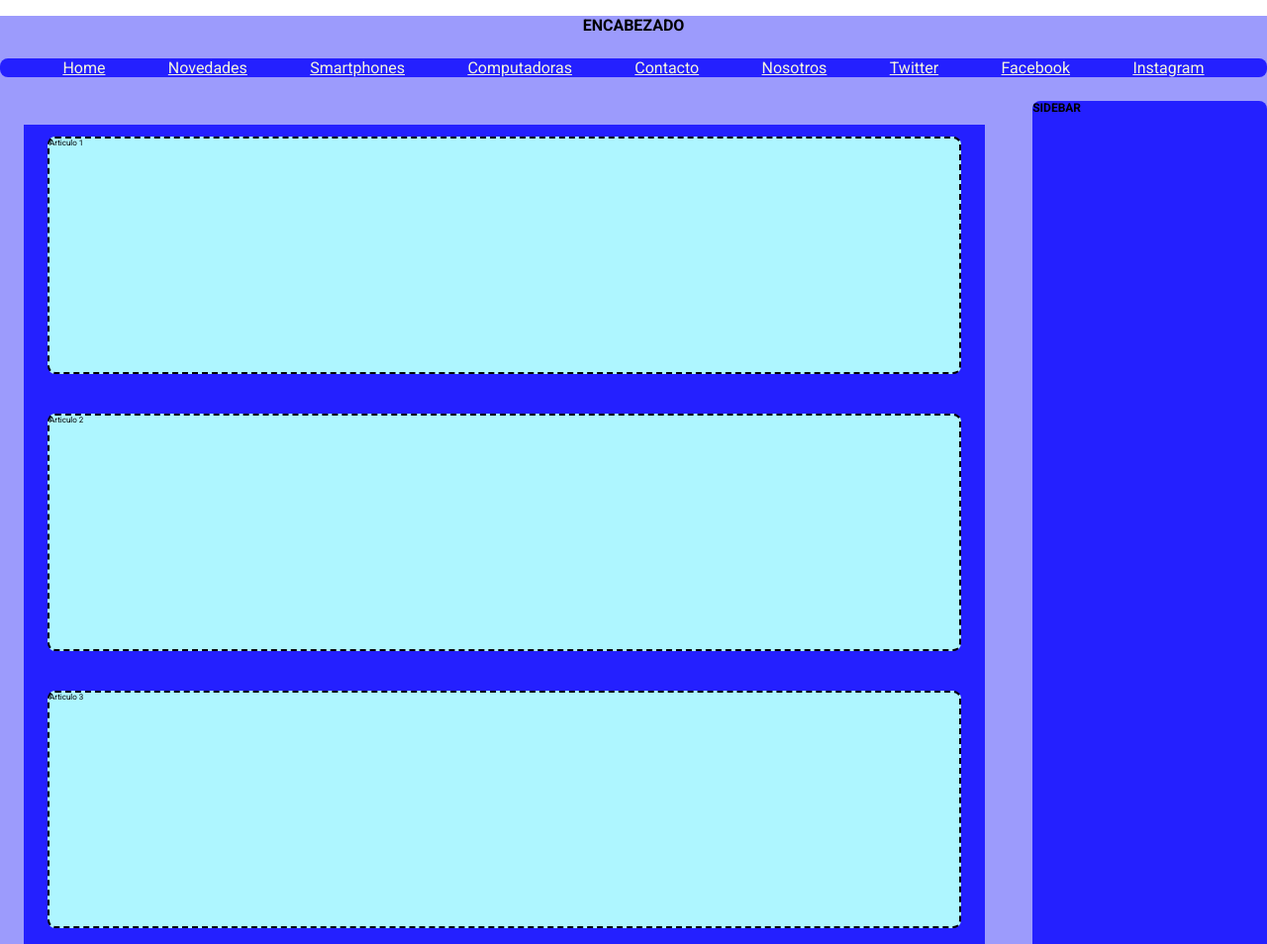
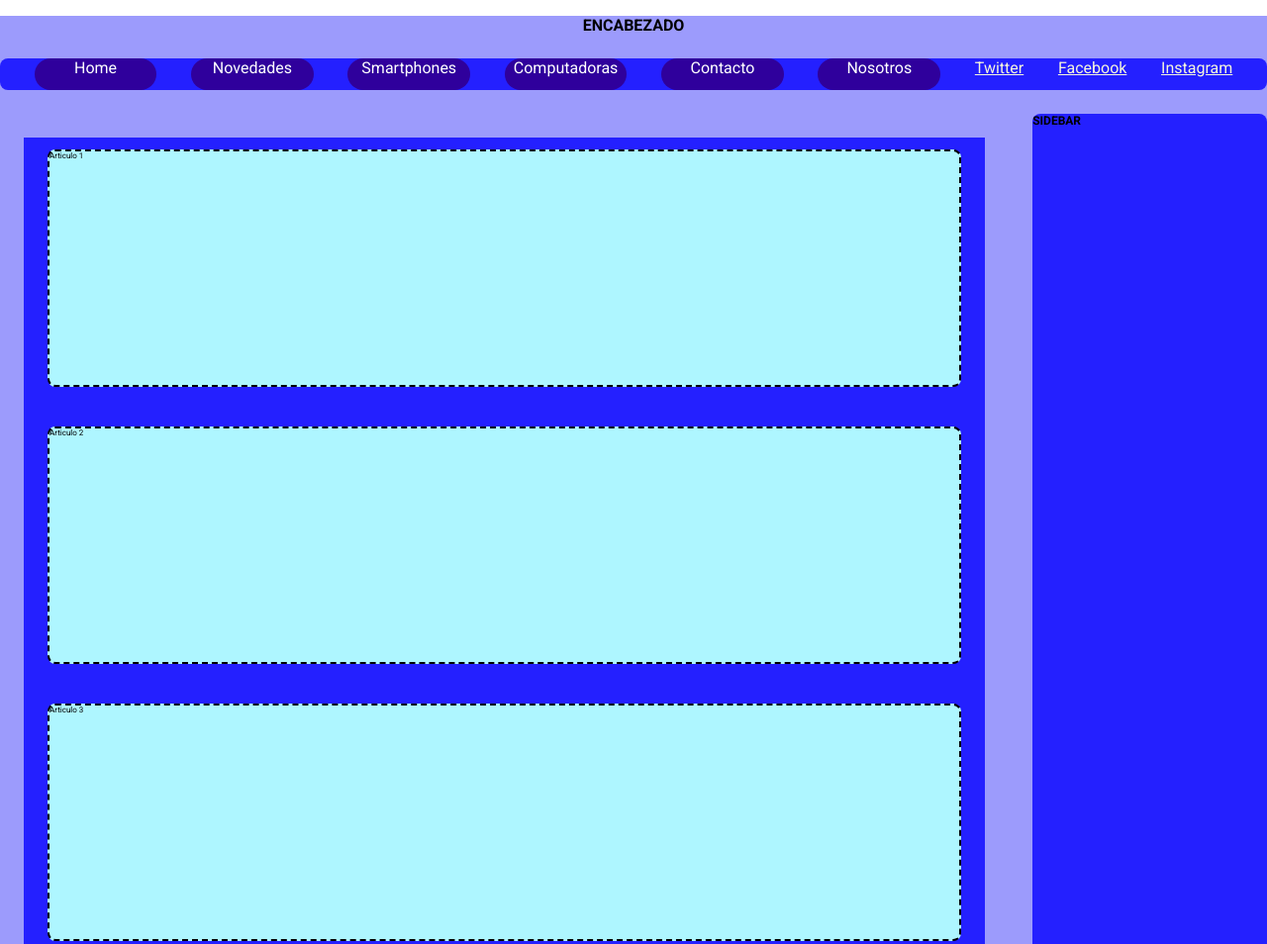
Before and after one commit to marquinho94/TRABAJO-EN-GRUPO, a plain HTML site: page TP0/index.html in a window 1280 px wide. Shown: the top 954 px of the page at 99% size. Drawn offline with Linux system fonts and the light colour scheme; a web font is replaced by a local one.

Commit message:
cambios menores

```diff
--- a/TP0/estilos.css
+++ b/TP0/estilos.css
@@ -18,6 +18,8 @@ font-family: 'Roboto', sans-serif;
     --text-color: rgb(0, 0, 0);
     --text-color-ligth: rgb(221, 220, 255);
     --article-color: #aef6ff;
+    --btn-color: #2f009c;
+    --btn-color-hoover:#7d009c;
 }
 
 
@@ -95,13 +97,37 @@ a {
 
 
     display: flex;
-    align-items: center;
+    flex-flow: row nowrap;
+    align-items: stretch;
     justify-content: space-evenly;
+    flex: auto;
 
 
 
     grid-area: navbar;
 }
+
+.contenedor .navbar .btn_1 {
+    background-color: var(--btn-color);
+    border: none;
+    color: white;
+    border-radius: 24px ;
+    /* padding: 15px 32px; */
+    text-align: center;
+
+    text-decoration: none;
+    /* display: inline-block; */
+    font-size: 1em;
+    /* min-width: 64px ; */
+
+    flex: 0.01 0 120px;
+    height: fit-content;
+    min-height: 32px;
+
+}
+
+
+
 
 .contenedor .contenido {
 
@@ -180,6 +206,14 @@ a {
 
     grid-area: footer;
 }
+
+
+
+/*
+*********************************************************************************************************
+*******************HEY! POR ACÁ ESTAN LOS MEDIA QUERY************************************¨
+******************************************************************************************
+*/
 
 /* SMALL ANDROID */
 @media screen and (max-width: 640px) {
@@ -268,7 +302,7 @@ a {
 
         flex-grow: 1; */
 
-        flex: 1 0 640px;
+        flex: 1 0 600px;
 
 
     }
--- a/TP0/index.html
+++ b/TP0/index.html
@@ -17,7 +17,7 @@
     <title>TP0 Inicial</title>
 
 
-    <link rel="stylesheet" href="/estilos.css">
+    <link rel="stylesheet" href="estilos.css">
 </head>
 
 <body>
@@ -30,15 +30,15 @@
         </header>
 
         <div class="navbar">
-            <a href="Home">Home</a>
-            <a href="Novedades">Novedades</a>
-            <a href="Smartphones">Smartphones</a>
-            <a href="Computadoras">Computadoras</a>
-            <a href="Contacto">Contacto</a>
-            <a href="Nosotros">Nosotros</a>
-            <a href="Twitter">Twitter</a>
-            <a href="Facebook">Facebook</a>
-            <a href="Instagram">Instagram</a>
+            <a class=btn_1 href="Home">Home</a>
+            <a class=btn_1 href="Novedades">Novedades</a>
+            <a class=btn_1 href="Smartphones">Smartphones</a>
+            <a class=btn_1 href="Computadoras">Computadoras</a>
+            <a class=btn_1 href="Contacto">Contacto</a>
+            <a class=btn_1 href="Nosotros">Nosotros</a>
+            <a class=btn_twitter href="Twitter">Twitter</a>
+            <a class=btn_facebook href="Facebook">Facebook</a>
+            <a class=btn_instagram href="Instagram">Instagram</a>
 
         </div>
 
@@ -53,14 +53,14 @@
             <div class="articulo">Articulo 4</div>
             <div class="articulo">Articulo 5</div>
             <div class="articulo">Articulo 6</div>
-            <div class="articulo">Articulo 6</div>
-            <div class="articulo">Articulo 1</div>
-            <div class="articulo">Articulo 2</div>
-            <div class="articulo">Articulo 3</div>
-            <div class="articulo">Articulo 4</div>
-            <div class="articulo">Articulo 5</div>
-            <div class="articulo">Articulo 6</div>
-            <div class="articulo">Articulo 6</div>
+            <div class="articulo">Articulo 7</div>
+            <div class="articulo">Articulo 8</div>
+            <div class="articulo">Articulo 9</div>
+            <div class="articulo">Articulo 10</div>
+            <div class="articulo">Articulo 11</div>
+            <div class="articulo">Articulo 12</div>
+            <div class="articulo">Articulo 13</div>
+            <div class="articulo">Articulo 14</div>
         </main>
 
         <aside class="sidebar">
```
